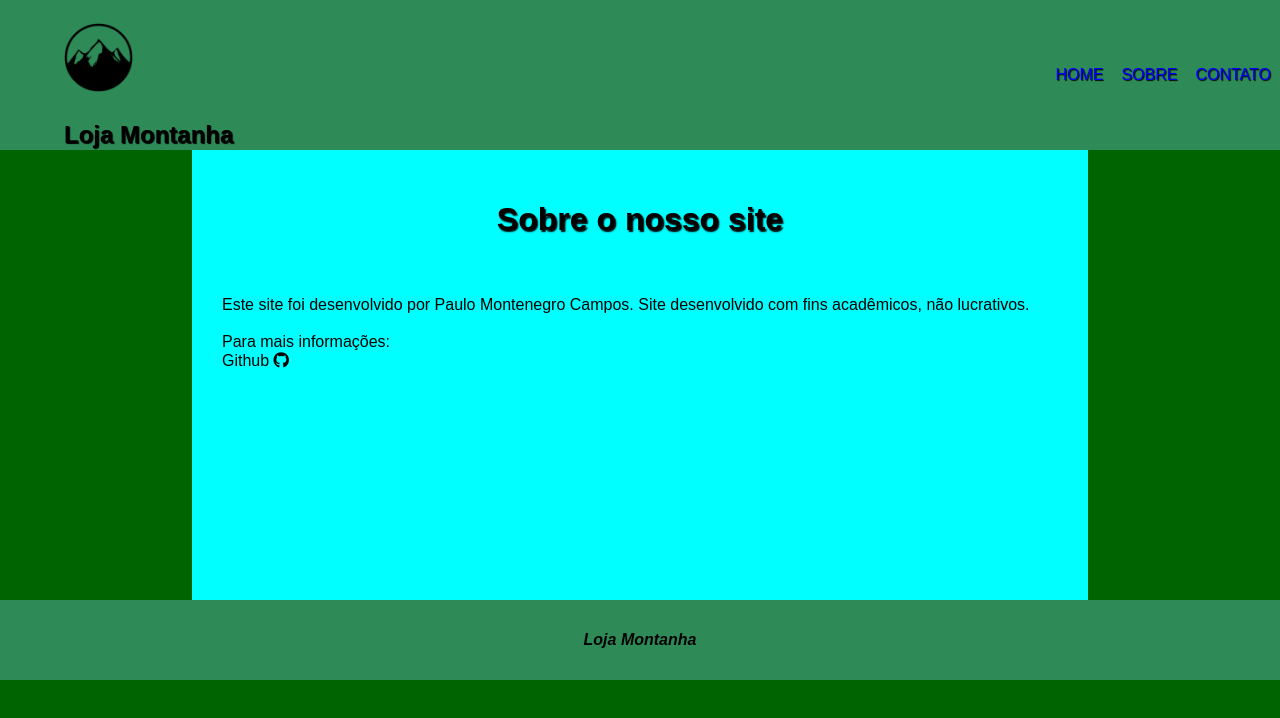
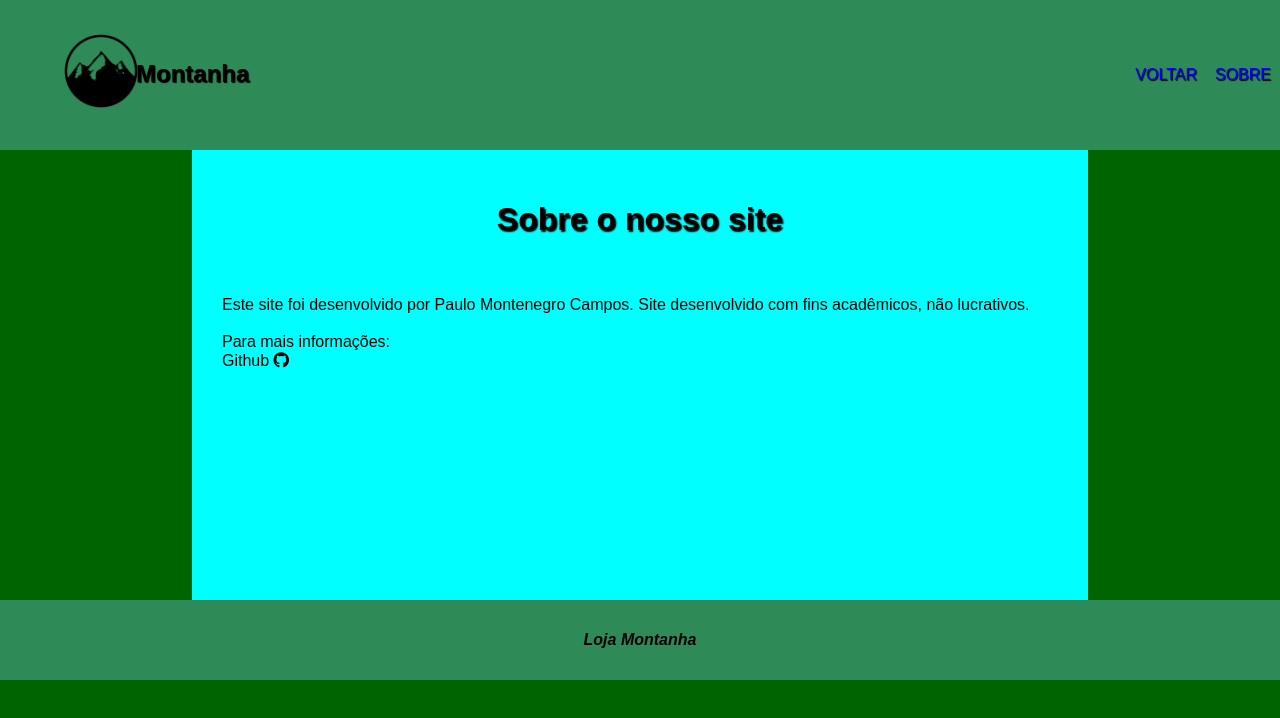
Before and after one commit to paulo-campos-57/lojaMontanha, a plain HTML site: page sobreA.html in a window 1280 px wide. Drawn offline with Linux system fonts and the light colour scheme.

Commit message:
Update and rename sobre.html to sobreA.html

```diff
--- a/sobre.html
+++ b/sobreA.html
@@ -24,7 +24,9 @@
             <div class="logo">
                 <hgroup>
                     <h1><img src="img/icon.png" alt="logo site" width="7%"></h1>
-                    <h2>Loja Montanha</h2>
+                    <aside class="tituloNav">
+                        <h2>Loja Montanha</h2>
+                    </aside>
                 </hgroup>
             </div>
             <nav>
@@ -32,17 +34,12 @@
                     <ul>
                         <li>
                             <a href="index.html" class="links">
-                                Home
+                                Voltar
                             </a>
                         </li>
                         <li>
                             <a href="" class="links">
                                 Sobre
-                            </a>
-                        </li>
-                        <li>
-                            <a href="contato.html" class="links">
-                                Contato
                             </a>
                         </li>
                     </ul>
```
